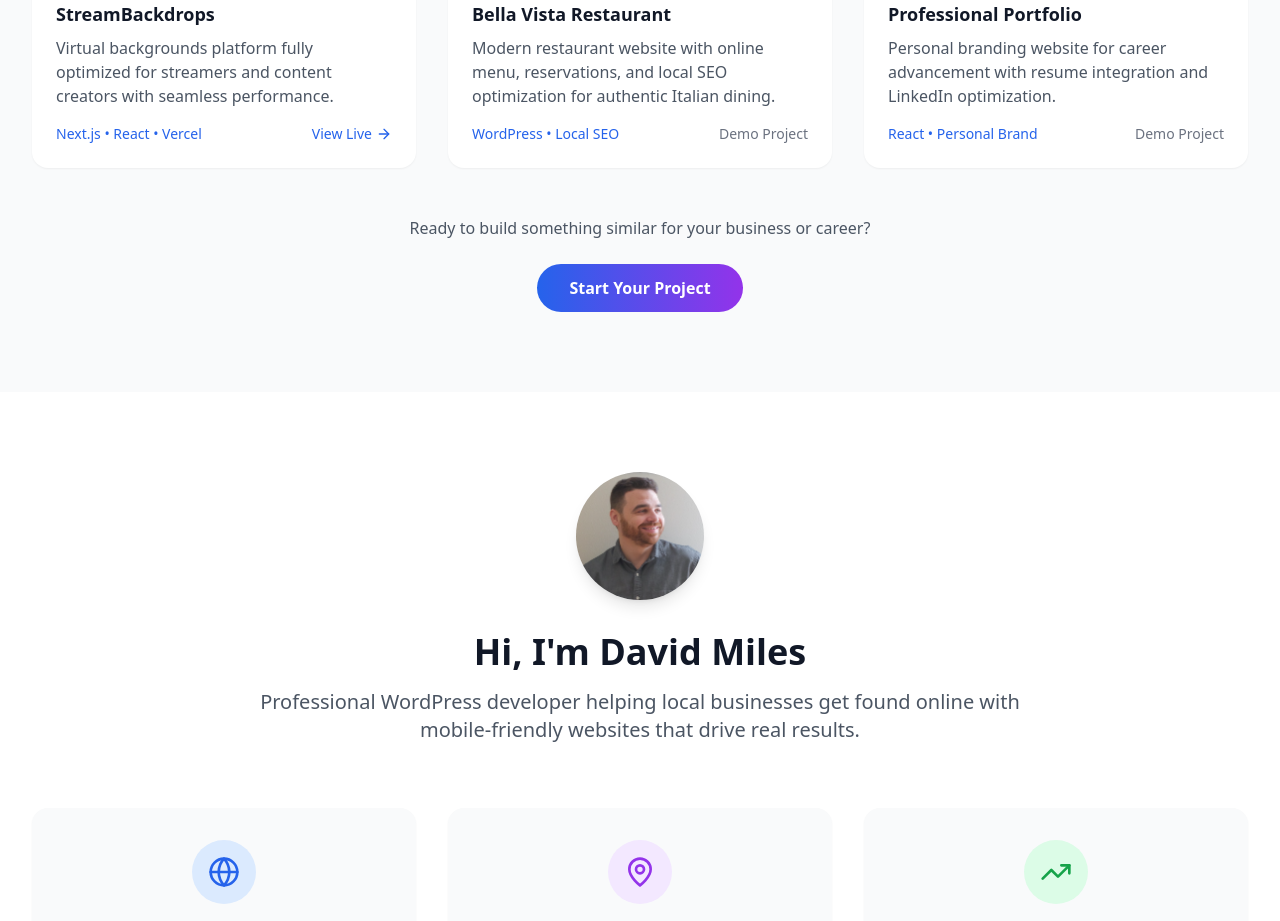
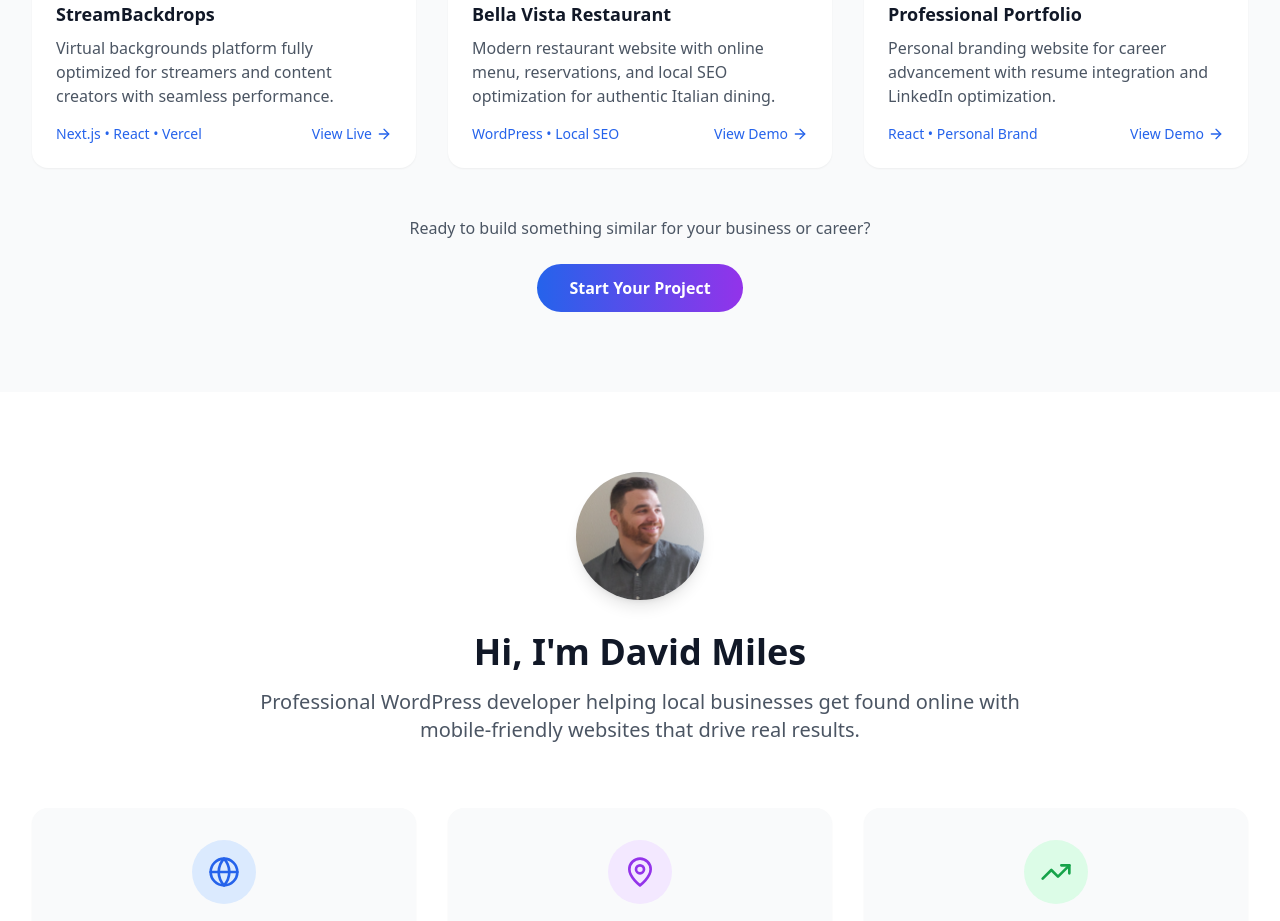
Before and after one commit to modernsitebuilders/modern-site-builders, a Next.js app: page / in a window 1280 px wide. Shown: the part 2000-2921 px from the top of the page. Built offline with nearby package versions, Linux system fonts and the light colour scheme.

Commit message:
Add clickable demo links to portfolio projects

```diff
--- a/components/ModernSiteBuilders.js
+++ b/components/ModernSiteBuilders.js
@@ -205,7 +205,14 @@ const ModernSiteBuilders = () => {
                 <p className="text-gray-600 mb-4">Modern restaurant website with online menu, reservations, and local SEO optimization for authentic Italian dining.</p>
                 <div className="flex items-center justify-between">
                   <span className="text-sm text-blue-600 font-medium">WordPress • Local SEO</span>
-                  <span className="text-gray-500 text-sm">Demo Project</span>
+                  <a
+                    href="https://modernsitebuilders.github.io/restaurant-portfolio-demo/"
+                    target="_blank"
+                    rel="noopener noreferrer"
+                    className="text-blue-600 hover:text-blue-800 transition-colors flex items-center text-sm font-medium"
+                  >
+                    View Demo <ArrowRight className="ml-1 w-4 h-4" />
+                  </a>
                 </div>
               </div>
             </div>
@@ -224,7 +231,14 @@ const ModernSiteBuilders = () => {
                 <p className="text-gray-600 mb-4">Personal branding website for career advancement with resume integration and LinkedIn optimization.</p>
                 <div className="flex items-center justify-between">
                   <span className="text-sm text-blue-600 font-medium">React • Personal Brand</span>
-                  <span className="text-gray-500 text-sm">Demo Project</span>
+                  <a
+                    href="https://modernsitebuilders.github.io/professional-portfolio-demo/"
+                    target="_blank"
+                    rel="noopener noreferrer"
+                    className="text-blue-600 hover:text-blue-800 transition-colors flex items-center text-sm font-medium"
+                  >
+                    View Demo <ArrowRight className="ml-1 w-4 h-4" />
+                  </a>
                 </div>
               </div>
             </div>
```
